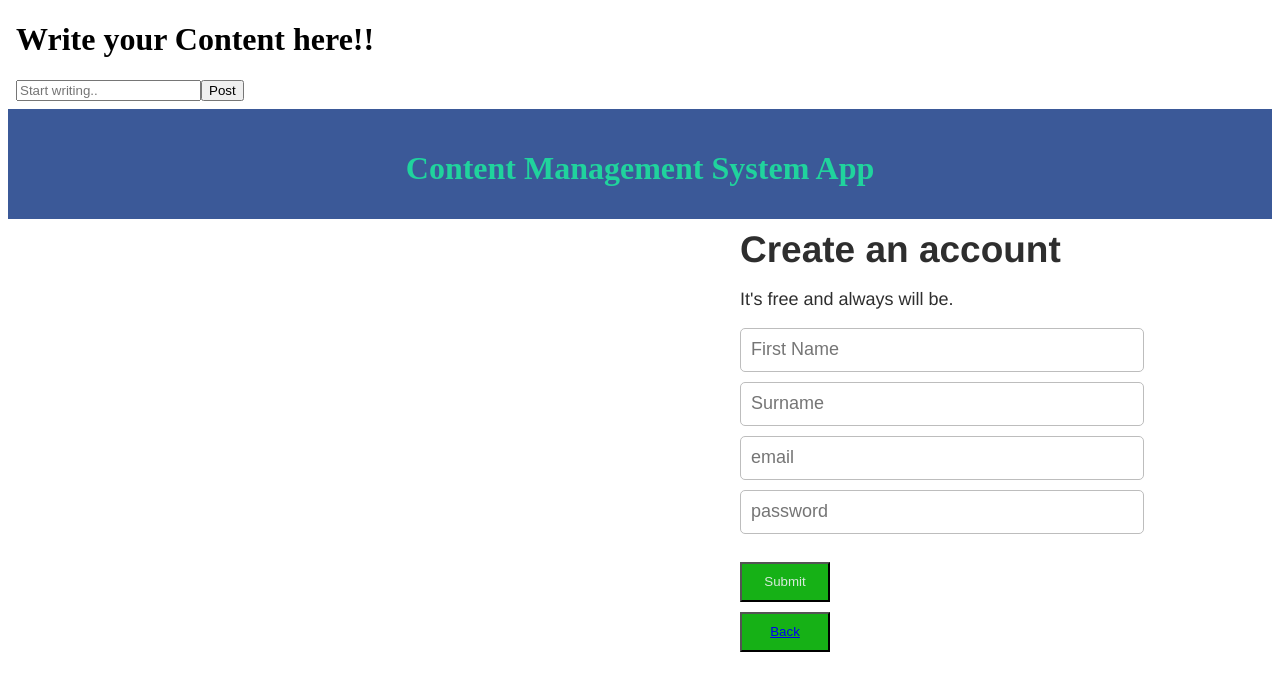
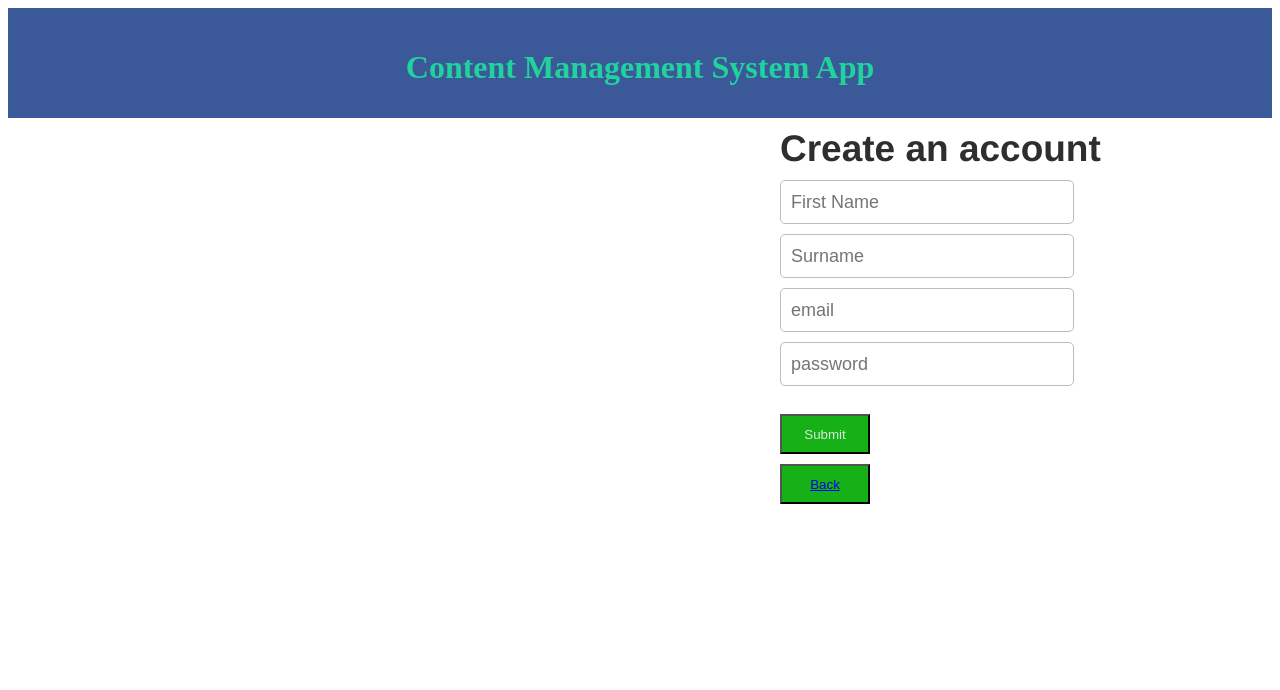
Before and after one commit to Rajendra152/CMSAPP, an Angular app: page /signup in a window 1280 px wide. Shown: the top 690 px of the page. Built offline with nearby package versions, Linux system fonts and the light colour scheme; grey boxes are pictures that could not be loaded.

Commit message:
Updated the User Interface

```diff
--- a/src/app/app.component.html
+++ b/src/app/app.component.html
@@ -1,3 +1,3 @@
 <router-outlet>
-    <app-contentpage></app-contentpage>
+    <!-- <app-contentpage></app-contentpage> -->
 </router-outlet>
--- a/src/app/contentpage/contentpage.component.css
+++ b/src/app/contentpage/contentpage.component.css
@@ -0,0 +1,31 @@
+.input-box{
+    height: 100px;
+    width: 300px;
+}
+
+.submit-btn{
+    margin-top: 10px;
+    background-color: blueviolet;
+    color: white;
+    height: 30px;
+    width: 60px;
+    border-width: 0px;
+    border-radius: 5px;
+    float: left;
+}
+.container {
+    max-width: 960px;
+    margin: 0 auto;
+  }
+
+  /* Header Styles */
+
+  header {
+    background-color: #3b5998;
+    padding: 20px 0;
+    height: 50px;
+  }
+  .main-heading{
+    text-align: center;
+    color: rgb(32, 211, 157);
+}
--- a/src/app/contentpage/contentpage.component.html
+++ b/src/app/contentpage/contentpage.component.html
@@ -6,11 +6,19 @@
     <meta name="viewport" content="width=device-width, initial-scale=1.0">
     <title>Contentpage</title>
 </head>
+<header>
+    <div class="container">
+      <div class="content">
+        <h1 class="main-heading">Content Management System App</h1>
+      </div>
+    </div>
+  </header>
 <body>
     <form>
         <h1>Write your Content here!!</h1>
-        <input type="text" placeholder="Start writing.." />
-        <input type="submit" value="Post" />
+        <input type="text" placeholder="Start writing.." class="input-box"/>
+        <br />
+        <input type="submit" value="Post" class="submit-btn"/>
     </form>
 </body>
 </html>
--- a/src/app/landing/landing.component.css
+++ b/src/app/landing/landing.component.css
@@ -47,12 +47,14 @@ body, ul, li, a, h1, h2, h3, h4, h5, h6, p {
   }
 
   .login-form {
-    margin: 0 auto;
-    background: #8be7d3;
-    width: 500px;
+    margin-top: 80px;
+    background: white;
+    width: 350px;
+    height:300px;
     text-align: center;
     padding: 40px 0;
     box-shadow: 2px 2px 10px;
+    float: right;
   }
 
   .login-form h1 {
--- a/src/app/login/login.component.html
+++ b/src/app/login/login.component.html
@@ -13,7 +13,7 @@
           <form>
             <input type="text" placeholder="email" required />
             <input type="password" placeholder="Password" required />
-            <button type="submit"><a href="/contentpage"></a>Log In</button>
+            <button type="submit" routerLink="/contentpage">Log In</button>
             <a href="/password">Forgot Password?</a>
             <p>
               <span>or</span>
--- a/src/app/password/password.component.css
+++ b/src/app/password/password.component.css
@@ -16,7 +16,7 @@
     margin: 0 auto;
     background: white;
     width: 50%;
-    height: 300px;
+    height: 400px;
     text-align: center;
     padding: 30px 0;
     box-shadow: 2px 2px 10px;
@@ -27,6 +27,7 @@
   .email-css{
       height:25px;
       width: 250px;
+      margin-top:10px;
   }
   .login-enter{
       color: rgb(194, 47, 108);
--- a/src/app/password/password.component.html
+++ b/src/app/password/password.component.html
@@ -17,6 +17,10 @@
         <h3 class="login-enter">Please enter your Email</h3>
         <input type="text" placeholder="email" class="email-css" required>
         <br />
+        <input type="text" placeholder="Old Password" class="email-css" required>
+        <br />
+        <input type="text" placeholder="New Password" class="email-css" required>
+        <br />
         <button class="reset-button">Reset Password</button>
         <br />
         <button class="btn btn-primary back">
--- a/src/app/signup/signup.component.css
+++ b/src/app/signup/signup.component.css
@@ -62,7 +62,7 @@ body {
 
   #wrapper #div2 {
     margin-top: 10px;
-    width: 390px;
+    width: 350px;
     text-align: left;
   }
 
@@ -83,15 +83,15 @@ body {
   }
 
   #wrapper #div2 li #firstname {
-    width: 100%;
+    width: 80%;
   }
 
   #wrapper #div2 li #surname {
-    width: 100%;
+    width: 80%;
   }
 
   #wrapper #div2 li input[type="text"] {
-    width: 100%;
+    width: 80%;
     height: 40px;
     border-radius: 5px;
     padding-left: 10px;
@@ -100,7 +100,7 @@ body {
   }
 
   #wrapper #div2 li input[type="password"] {
-    width: 100%;
+    width: 80%;
     height: 40px;
     border-radius: 5px;
     padding-left: 10px;
--- a/src/app/signup/signup.component.html
+++ b/src/app/signup/signup.component.html
@@ -9,7 +9,6 @@
     <div id="wrapper">
       <div id="div2">
         <h1>Create an account</h1>
-        <p>It's free and always will be.</p>
         <li>
           <input
             type="text"
```
